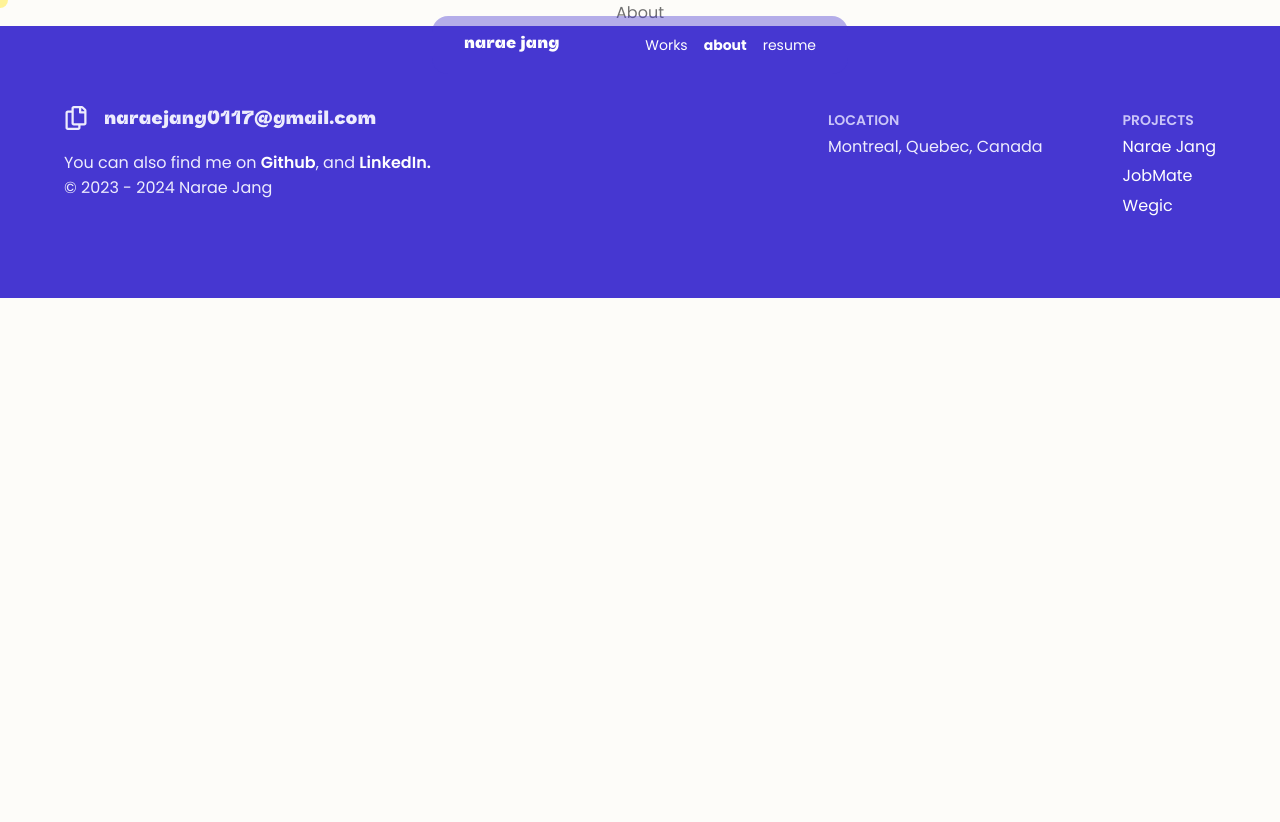
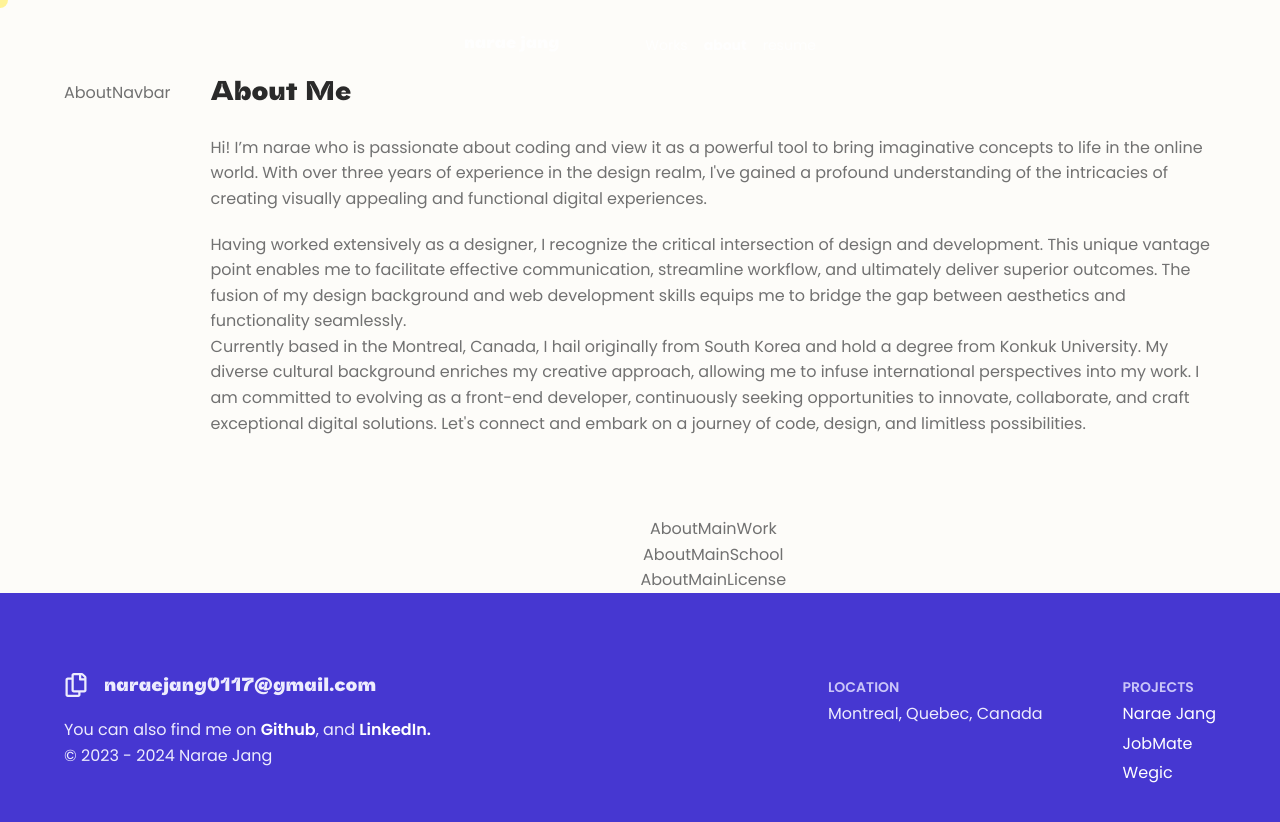
Before and after one commit to NaraeJang/2024-Narae-Jang-Portfolio, a React (Vite) app: page /about in a window 1280 px wide. Shown: the top 822 px of the page. Before the commit the page ends 800 px from the top, so only its background shows below. Built offline with nearby package versions, Linux system fonts and the light colour scheme.

Commit message:
basic setup on aboutpage

```diff
--- a/src/components/About.jsx
+++ b/src/components/About.jsx
@@ -1,4 +1,11 @@
+import { AboutMain, AboutNavbar } from './';
+
 const About = () => {
-  return <div>About</div>;
+  return (
+    <div className="md:flex md:flex-row md:gap-10 w-[90%] mx-auto">
+      <AboutNavbar />
+      <AboutMain />
+    </div>
+  );
 };
 export default About;
--- /dev/null
+++ b/src/components/AboutMain.jsx
@@ -0,0 +1,15 @@
+import {
+  AboutMainLicense,
+  AboutMainMe,
+  AboutMainSchool,
+  AboutMainWork,
+} from './';
+
+const AboutMain = () => {
+  return (
+    <div>
+      <AboutMainMe /> <AboutMainWork /> <AboutMainSchool /> <AboutMainLicense />
+    </div>
+  );
+};
+export default AboutMain;
--- /dev/null
+++ b/src/components/AboutMainLicense.jsx
@@ -0,0 +1,4 @@
+const AboutMainLicense = () => {
+  return <div>AboutMainLicense</div>;
+};
+export default AboutMainLicense;
--- /dev/null
+++ b/src/components/AboutMainMe.jsx
@@ -0,0 +1,39 @@
+import { Title } from './';
+
+const AboutMainMe = () => {
+  return (
+    <section id="about-me">
+      <div className="custom-container">
+        <Title title="about me" />
+        <div className="text-left">
+          <p className="mt-6 mb-5">
+            Hi! I’m narae who is passionate about coding and view it as a
+            powerful tool to bring imaginative concepts to life in the online
+            world. With over three years of experience in the design realm, I've
+            gained a profound understanding of the intricacies of creating
+            visually appealing and functional digital experiences.
+          </p>
+          <p>
+            Having worked extensively as a designer, I recognize the critical
+            intersection of design and development. This unique vantage point
+            enables me to facilitate effective communication, streamline
+            workflow, and ultimately deliver superior outcomes. The fusion of my
+            design background and web development skills equips me to bridge the
+            gap between aesthetics and functionality seamlessly.
+          </p>
+          <p>
+            Currently based in the Montreal, Canada, I hail originally from
+            South Korea and hold a degree from Konkuk University. My diverse
+            cultural background enriches my creative approach, allowing me to
+            infuse international perspectives into my work. I am committed to
+            evolving as a front-end developer, continuously seeking
+            opportunities to innovate, collaborate, and craft exceptional
+            digital solutions. Let's connect and embark on a journey of code,
+            design, and limitless possibilities.
+          </p>
+        </div>
+      </div>
+    </section>
+  );
+};
+export default AboutMainMe;
--- /dev/null
+++ b/src/components/AboutMainSchool.jsx
@@ -0,0 +1,4 @@
+const AboutMainSchool = () => {
+  return <div>AboutMainSchool</div>;
+};
+export default AboutMainSchool;
--- /dev/null
+++ b/src/components/AboutMainWork.jsx
@@ -0,0 +1,4 @@
+const AboutMainWork = () => {
+  return <div>AboutMainWork</div>;
+};
+export default AboutMainWork;
--- /dev/null
+++ b/src/components/AboutNavbar.jsx
@@ -0,0 +1,8 @@
+const AboutNavbar = () => {
+  return (
+    <aside className="py-20 hidden invisible opacity-0 md:block md:visible md:opacity-100">
+      AboutNavbar
+    </aside>
+  );
+};
+export default AboutNavbar;
--- a/src/components/Header.jsx
+++ b/src/components/Header.jsx
@@ -4,13 +4,7 @@ import { useNavigation } from 'react-router-dom';
 
 const Header = () => {
   const navigation = useNavigation();
-  // useEffect(() => {
-  //   const shadowRoot = document.querySelector('spline-viewer').shadowRoot;
 
-  //   if (shadowRoot) {
-  //     shadowRoot?.querySelector('#logo').remove();
-  //   }
-  // }, []);
   const isPageLoading = navigation.state === 'loading';
 
   return (
--- a/src/components/Navbar.jsx
+++ b/src/components/Navbar.jsx
@@ -1,11 +1,27 @@
+import { useEffect, useState } from 'react';
 import { Link, NavLink, useLocation } from 'react-router-dom';
 import { HashLink } from 'react-router-hash-link';
 
 const Navbar = () => {
   const location = useLocation();
+  const [isScrolling, setIsScrolling] = useState(false);
+
+  useEffect(() => {
+    const handleScroll = () => {
+      const scrolled = window.scrollY > 0;
+
+      setIsScrolling(scrolled);
+    };
+
+    window.addEventListener('scroll', handleScroll);
+
+    return () => {
+      window.removeEventListener('scroll', handleScroll);
+    };
+  }, []);
 
   return (
-    <div className="absolute navbar show-bg">
+    <div className={`absolute navbar ${isScrolling ? 'show-bg' : ''}`}>
       <HashLink to={'./#header'} className="logo">
         narae jang
       </HashLink>
--- a/src/components/index.js
+++ b/src/components/index.js
@@ -13,3 +13,9 @@ export { default as ProjectsCategories } from './ProjectsCategories';
 export { default as ProjectItems } from './ProjectItems';
 export { default as ProjectItem } from './ProjectItem';
 export { default as FaqQuestion } from './FaqQuestion';
+export { default as AboutMain } from './AboutMain';
+export { default as AboutMainMe } from './AboutMainMe';
+export { default as AboutMainLicense } from './AboutMainLicense';
+export { default as AboutMainSchool } from './AboutMainSchool';
+export { default as AboutMainWork } from './AboutMainWork';
+export { default as AboutNavbar } from './AboutNavbar';
```
